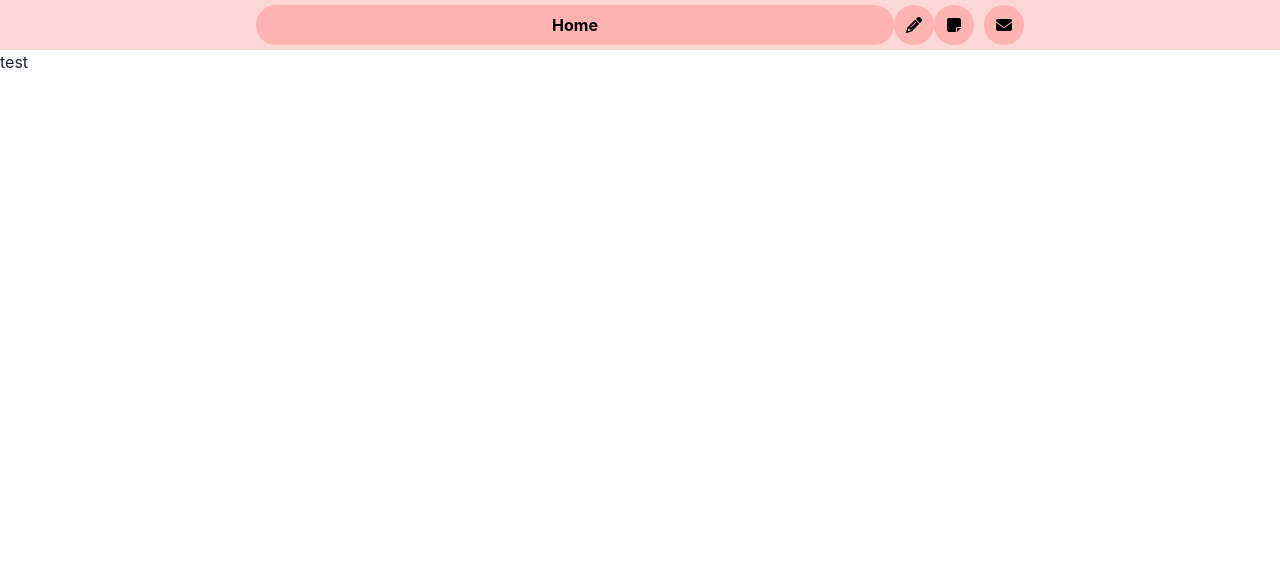
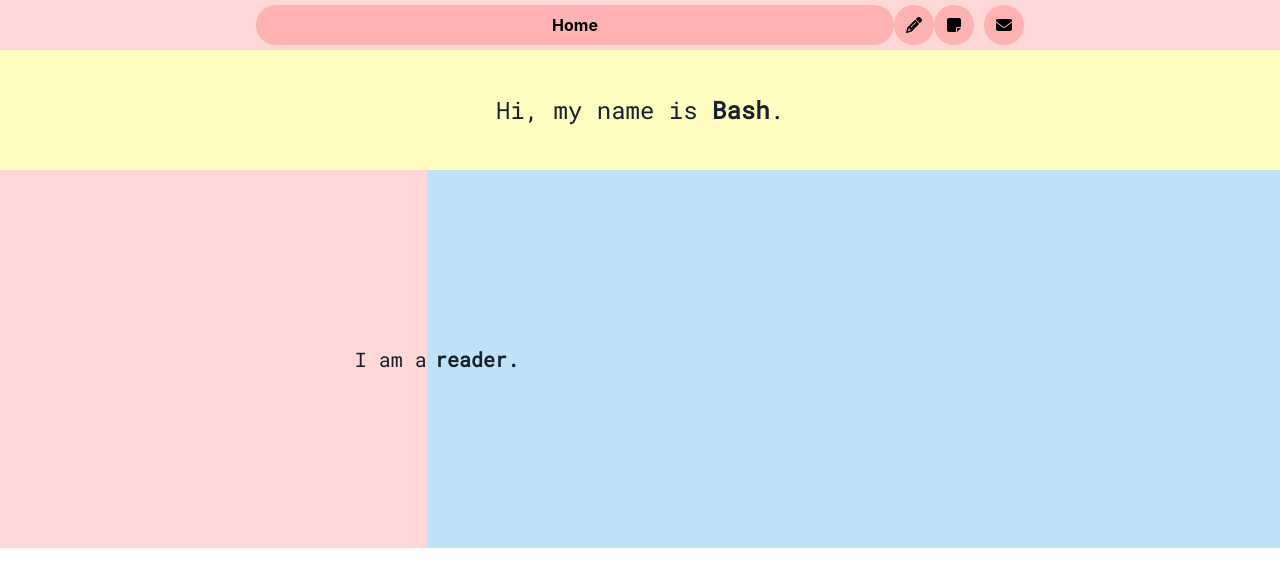
Before and after one commit to rackodo/rackodo-home-page, a Next.js app: page / in a window 1280 px wide. Shown: the top 586 px of the page. Built offline with nearby package versions, Linux system fonts and the light colour scheme.

Commit message:
wrote splash and scroll

```diff
--- a/components/navbar.js
+++ b/components/navbar.js
@@ -11,7 +11,7 @@ export default function Navbar() {
 	return (
 		<HStack
 		bg="red.100"
-		h={50}
+		h="50px"
 		alignItems="center"
 		justifyContent="center"
 		gap="0px"
--- /dev/null
+++ b/components/splash.js
@@ -0,0 +1,126 @@
+import { Box, Grid, GridItem, Text, keyframes } from "@chakra-ui/react";
+import { useRef, useState, useEffect } from "react";
+import { motion, useAnimate } from 'framer-motion'
+
+export default function Splash() {
+	return(
+		<Grid
+		templateColumns='3fr 6fr'
+		templateRows='120px 3fr 2fr'
+
+		w="100vw"
+		h="calc(100vh - 50px)"
+		fontFamily="Roboto Mono, monospace"
+		fontSize="xl" >
+			<GridItem
+			colSpan={2}
+			bg="yellow.100"
+			display="flex"
+			alignItems="center"
+			justifyContent="center"
+			fontFamily="Roboto Mono, monospace"
+			fontSize="2xl" >
+				<Text>Hi, my name is <b>Bash</b>.</Text>
+			</GridItem>
+			<GridItem
+			bg="red.100"
+			alignItems="center"
+			justifyContent="right"
+			display="grid" >
+				I am a
+			</GridItem>
+			<GridItem
+			padding="2"
+			paddingBottom="38px"
+			bg="blue.100"
+			alignItems="center"
+			justifyContent="left"
+			display="flex"
+			position="relative"
+			fontWeight="bold" >
+				<SwitchingText />
+			</GridItem>
+		</Grid>
+	)
+}
+
+function SwitchingText() {
+	const [ current, setCurrent ] = useState(1)
+	const [ next, setNext ] = useState(2)
+
+	const [ scope, animate ] = useAnimate()
+
+	const cRef = useRef()
+	const nRef = useRef()
+
+	const titles = [
+		"web developer.",
+		"web designer.",
+		"content creator.",
+		"writer.",
+		"reader."
+	]
+
+	const currentTitle = useRef(titles[0])
+	const nextTitle = useRef(titles[1])
+
+	useEffect(() => {
+		const anim = setInterval(async () => {
+			animate(cRef.current, {
+				translateY: ["0vh", "-8vh"],
+				scale: [1, .5],
+				opacity: [1, 0]
+			},
+			{
+				duration: 1
+			})
+
+			animate(nRef.current, {
+				translateY: ["8vh", "0vh"],
+				scale: [.5, 1],
+				opacity: [0, 1]
+			},
+			{
+				duration: 1
+			})
+		}, 1500)
+
+		return () => clearInterval(anim)
+	})
+
+	useEffect(() => {
+		const switching = setInterval(async () => {
+
+			setNext((next + 1) % titles.length);
+			setCurrent((current + 1) % titles.length);
+
+			// Set titles
+			nextTitle.current = titles[next];
+			currentTitle.current = titles[current];
+
+		}, 1500)
+
+		return () => clearInterval(switching)
+	}, [current, next])
+
+	return(
+		<motion.div scope={scope}>
+			<motion.div
+			ref={cRef}
+			style={{ position: 'absolute', transformOrigin: 'left' }}
+			initial={{
+				translateY: "0vh",
+				scale: "100%",
+				opacity: 1
+			}} > {currentTitle.current} </motion.div>
+			<motion.div
+			ref={nRef}
+			style={{ position: 'absolute', transformOrigin: 'left' }}
+			initial={{
+				translateY: '8vh',
+				scale: '50%',
+				opacity: 0
+			}} > {nextTitle.current} </motion.div>
+		</motion.div>
+	)
+}
--- a/layouts/main.js
+++ b/layouts/main.js
@@ -9,9 +9,9 @@ export default function Main({ children }) {
 	const { asPath } = useRouter();
 
 	return(
-		<>
+		<div>
 			<Navbar />
 			{children}
-		</>
+		</div>
 	)
 }
--- a/package.json
+++ b/package.json
@@ -19,7 +19,7 @@
     "@fortawesome/react-fontawesome": "^0.2.0",
     "@vercel/analytics": "^0.1.8",
     "dark-mode-toggle": "^0.14.2",
-    "framer-motion": "^6.5.1",
+    "framer-motion": "^10.12.4",
     "install": "^0.13.0",
     "jquery": "^3.6.0",
     "next": "^12.1.5",
--- a/pages/index.js
+++ b/pages/index.js
@@ -1,14 +1,13 @@
 import React from "react";
-import { Button, Container, Link, useColorMode } from "@chakra-ui/react";
-import { ChevronRightIcon } from "@chakra-ui/icons";
 import { useRouter } from "next/router";
+import Splash from "../components/splash";
 
 export default function Home() {
 	const router = useRouter()
 
 	return(
 		<>
-			test
+			<Splash />
 		</>
 	)
 }
--- a/styles/globals.css
+++ b/styles/globals.css
@@ -1,3 +1,5 @@
+@import url('https://fonts.googleapis.com/css2?family=Roboto+Mono&display=swap');
+
 * {
 	/* outline: 1px dotted purple; */
 }
```
Also changed, not shown: 1 other file (tests, documents, lock files or other folders).
